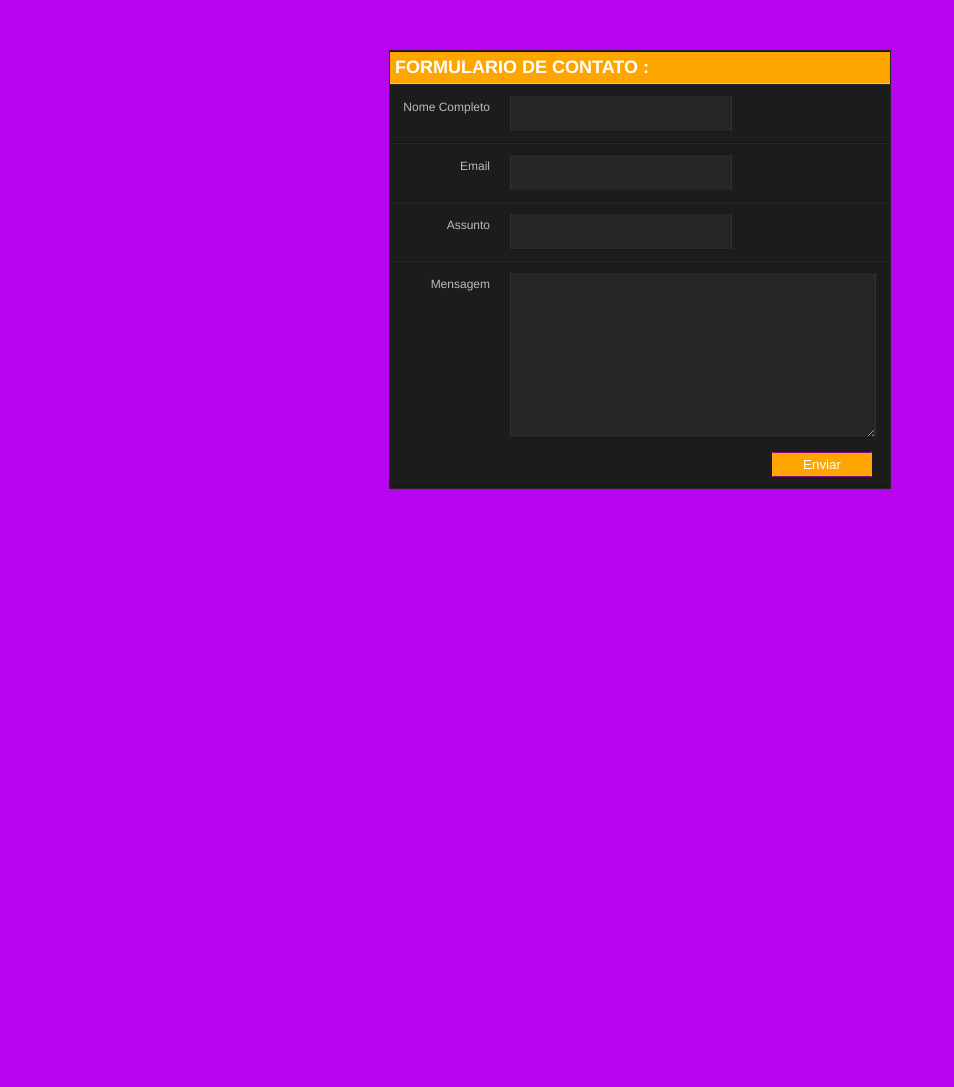
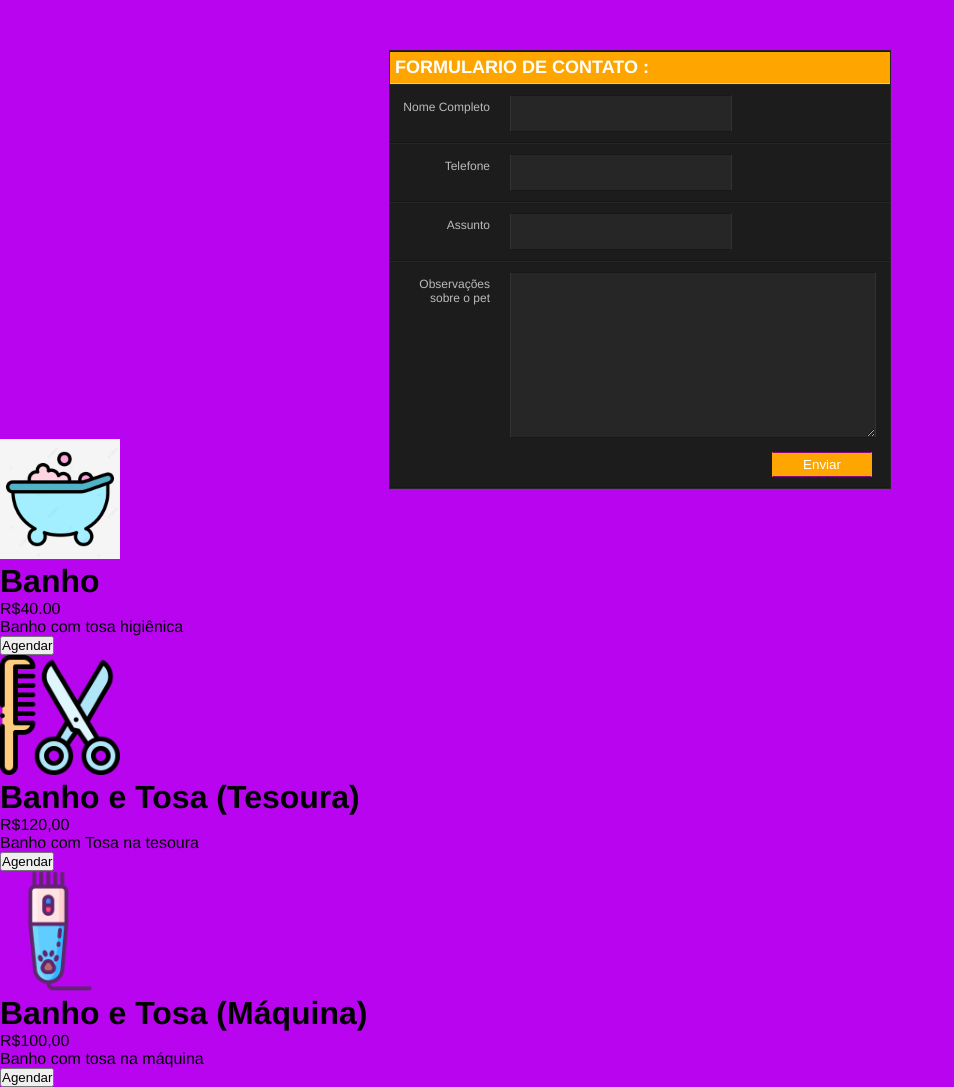
Before and after one commit to MayarLira/MayaraLiraGrommer, a plain HTML site: page form.html in a window 1280 px wide. Shown: the whole page, without its empty margins (0-954 px from the left). Before the commit the page ends 800 px from the top, so only its background shows below. Drawn offline with Linux system fonts and the light colour scheme.

Commit message:
feat: Adição de implementação inicial de CRUD e formatação de cards para contratação de serviço de banho e tosa

```diff
--- a/form.html
+++ b/form.html
@@ -1,12 +1,13 @@
 <!DOCTYPE html>
 <html lang="pt">
   <head>
-    <meta charset="UTF-8">
-    <meta name="viewport" content="width=device-width, initial-scale=1.0">
-    <link rel="stylesheet" type="text/css" href="styleForm.css">
+    <meta charset="UTF-8" />
+    <meta name="viewport" content="width=device-width, initial-scale=1.0" />
+    <link rel="stylesheet" type="text/css" href="styleForm.css" />
 
     <title>Document</title>
   </head>
+
   <body>
     <form name="Contato" method="post" id="Contato">
       <div class="box">
@@ -14,27 +15,77 @@
 
         <label>
           <span>Nome Completo</span>
-                 <input type="text" class="input_text" name="nome" id="name"/>
-
+          <input type="text" class="input_text" name="nome" id="name" />
         </label>
 
         <label>
-                 <span>Email</span>
-                <input type="text" class="input_text" name="email" id="email"/>
+          <span>Telefone</span>
+          <input type="text" class="input_text" name="phone" id="phone" />
         </label>
 
         <label>
           <span>Assunto</span>
-                <input type="text" class="input_text" name="assunto" id="subject"/>
+          <input type="text" class="input_text" name="assunto" id="subject" />
         </label>
 
         <label>
-                 <span>Mensagem</span>
+          <span>Observações sobre o pet</span>
           <textarea class="message" name="feedback" id="feedback"></textarea>
           <input type="button" class="button" value="Enviar" />
         </label>
       </div>
     </form>
 
+    <div>
+      <div class="card">
+        <img
+          src="imagens/banheira.png"
+          alt="Agendar banho"
+          style="width: 120px"
+        />
+        <h1>Banho</h1>
+        <p class="price">R$40.00</p>
+        <p>Banho com tosa higiênica</p>
+        <p>
+          <button
+            onclick="createItem('Banho', 'R$40.00', 'Banho com tosa higiênica')"
+          >
+            Agendar
+          </button>
+        </p>
+      </div>
+
+      <div class="card2">
+        <img src="imagens/pente.png" alt="Agendar banho" style="width: 120px" />
+        <h1>Banho e Tosa (Tesoura)</h1>
+        <p class="price">R$120,00</p>
+        <p>Banho com Tosa na tesoura</p>
+        <p>
+          <button
+            onclick="createItem('Banho e tosa (Tesoura)', 'R$120,00', 'Banho com tosa na tesoura')"
+          >
+            Agendar
+          </button>
+        </p>
+      </div>
+
+      <div class="card3">
+        <img
+          src="imagens/maquina-de-cortar-cabelo.png"
+          alt="Agendar banho"
+          style="width: 120px"
+        />
+        <h1>Banho e Tosa (Máquina)</h1>
+        <p class="price">R$100,00</p>
+        <p>Banho com tosa na máquina</p>
+        <p>
+          <button
+            onclick="createItem('Banho e Tosa (Máquina)', 'R$100,00', 'Banho com tosa na máquina')"
+          >
+            Agendar
+          </button>
+        </p>
+      </div>
+    </div>
   </body>
 </html>
--- a/style.css
+++ b/style.css
@@ -10,18 +10,19 @@
   right: 20px;
   top: 20px;
 }
+
 @media only screen and (max-width: 480px) {
   img {
     width: 100%;
   }
 }
-  body {
+
+body {
   background-color: rgba(165, 14, 185, 0.849);
   background-repeat: no-repeat;
   display: inline-block;
   width: 100%;
   float: none;
-
 }
 
 #head {
@@ -41,7 +42,6 @@
   margin-top: 10px;
   color: white;
   background-color: rgba(165, 14, 185, 0.849);
-
 }
 
 .noticia {
@@ -53,30 +53,28 @@
 }
 
 .imagens-galeria {
-
   width: 900px;
   padding: 10px;
   margin: 10px;
   color: white;
   margin: 15px;
   float: left;
-
 }
-
 
 .nome {
   display: flex;
   padding: 1rem;
   width: 100vw;
   height: auto;
- }
+}
 
- .topnav {
-  background-color:orange;
+.topnav {
+  background-color: orange;
   overflow: hidden;
 }
 
 /* Style the links inside the navigation bar */
+
 .topnav a {
   float: left;
   display: block;
@@ -103,16 +101,19 @@
 }
 
 @media screen and (max-width: 600px) {
-  .topnav a:not(:first-child) {display: none;}
+  .topnav a:not(:first-child) {
+    display: none;
+  }
   .topnav a.icon {
     float: both;
     display: inline - block;
   }
 }
 
-
 @media screen and (max-width: 600px) {
-  .topnav.responsive {position: relative;}
+  .topnav.responsive {
+    position: relative;
+  }
   .topnav.responsive a.icon {
     position: relative;
     right: 0;
@@ -196,11 +197,6 @@
   font-family: arial;
 }
 
-.price {
-  color: grey;
-  font-size: 22px;
-}
-
 .card3 button {
   border: none;
   outline: 0;
@@ -216,3 +212,12 @@
 .card3 button:hover {
   opacity: 0.7;
 }
+
+.parent-card {
+  display: flex;
+}
+
+.card2,
+.card,
+.card3 {
+}
```
Also changed, not shown: page.html (+15 -14 lines), script.js (+61 -6 lines). Lines whose indentation alone changed are shown as unchanged.
